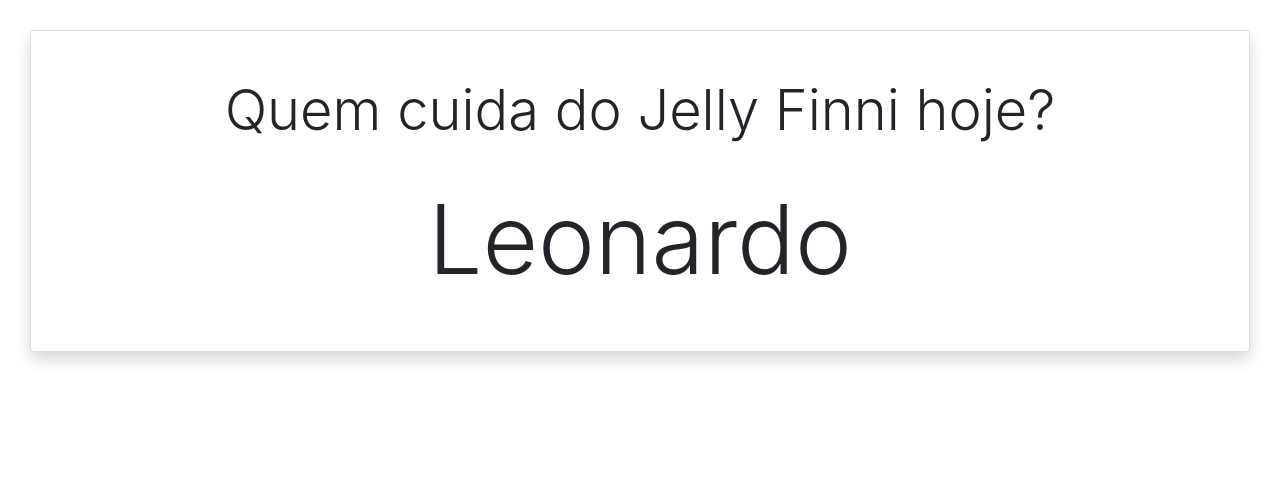
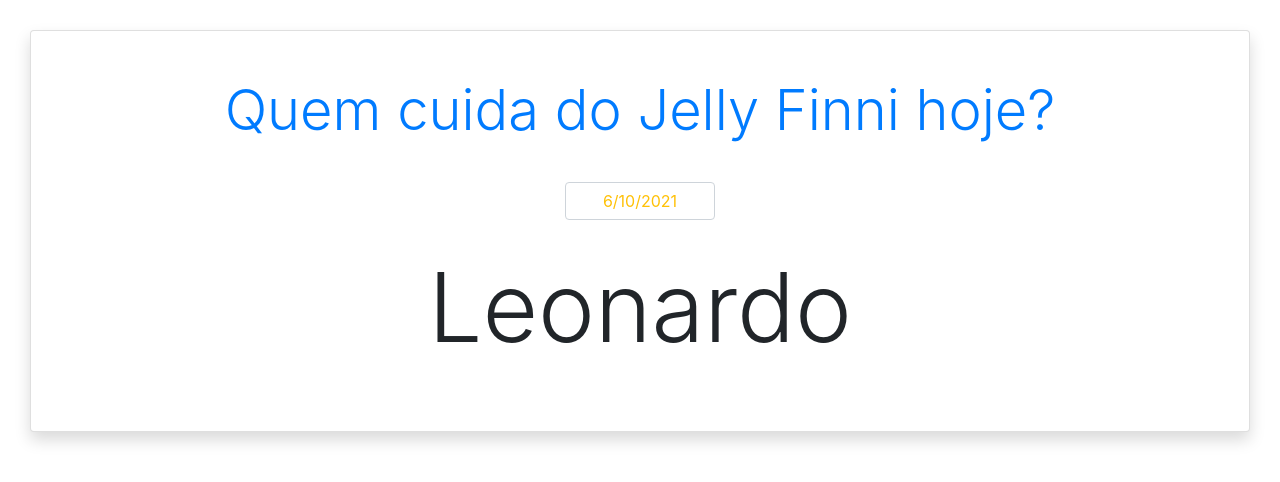
Before and after one commit to lauramab/jsteste, a plain HTML site: page jelly.html in a window 1280 px wide. Drawn offline with Linux system fonts and the light colour scheme.

Commit message:
data e css jelly finni

```diff
--- a/jelly.html
+++ b/jelly.html
@@ -14,11 +14,14 @@
 
 		  <header style="padding: 30px 0">
 
-			  <h2 class="display-4">Quem cuida do Jelly Finni hoje?</h2>
+			  <h2 class="display-4 text-primary">Quem cuida do Jelly Finni hoje?</h2>
 
 		  </header>
 
-		  <h2 id="resposta" class="display-1" style="padding-bottom: 30px;"></h2>
+
+		  <h2 id="mostraData" class="display-4 form-control text-warning" style="width:150px; margin: auto;"></h2>
+
+		  <h2 id="resposta" class="display-1" style="padding-bottom: 30px; padding-top: 10px; margin: 20px;"></h2>
 
 
 	  </div>
--- a/js/jsjelly.js
+++ b/js/jsjelly.js
@@ -37,7 +37,11 @@ function leoOuGi()
 
 	//printar a última posição de vezDeQuem
 	var ultimo = vezDeQuem[vezDeQuem.length - 1];
+	var dataHoje = new Date();
+	var dataHojeFormat = ((dataHoje.getDate() )) + "/" + ((dataHoje.getMonth() + 1)) + "/" + dataHoje.getFullYear();
 	var resp = document.getElementById('resposta');
+	var respData = document.getElementById('mostraData');
 	resp.innerHTML = ultimo;
+	respData.innerHTML = dataHojeFormat;
 }
 // JavaScript Document
```
